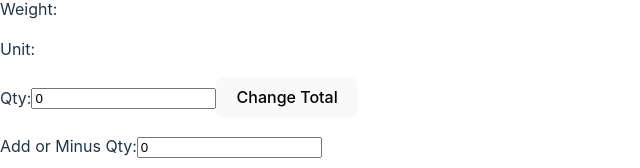
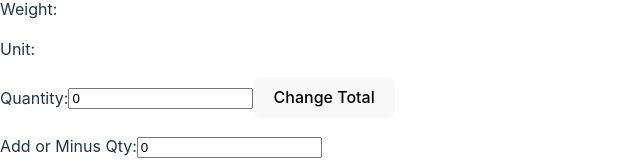
Before and after one commit to geekinDpink/ims, a React (Vite) app: page / in a window 1280 px wide. Shown: the part 358-526 px from the top of the page, without its empty margins (0-640 px from the left). Built offline with nearby package versions, Linux system fonts and the light colour scheme.

Commit message:
Change Search Qty

```diff
--- a/src/App.jsx
+++ b/src/App.jsx
@@ -100,7 +100,7 @@ const App = () => {
             <p>Weight:{selItem.WEIGHT}</p>
             <p>Unit: {selItem.UNIT}</p>
             <p>
-              Qty:
+              Quantity:
               <input
                 type="number"
                 placeholder="Quantity"
```
